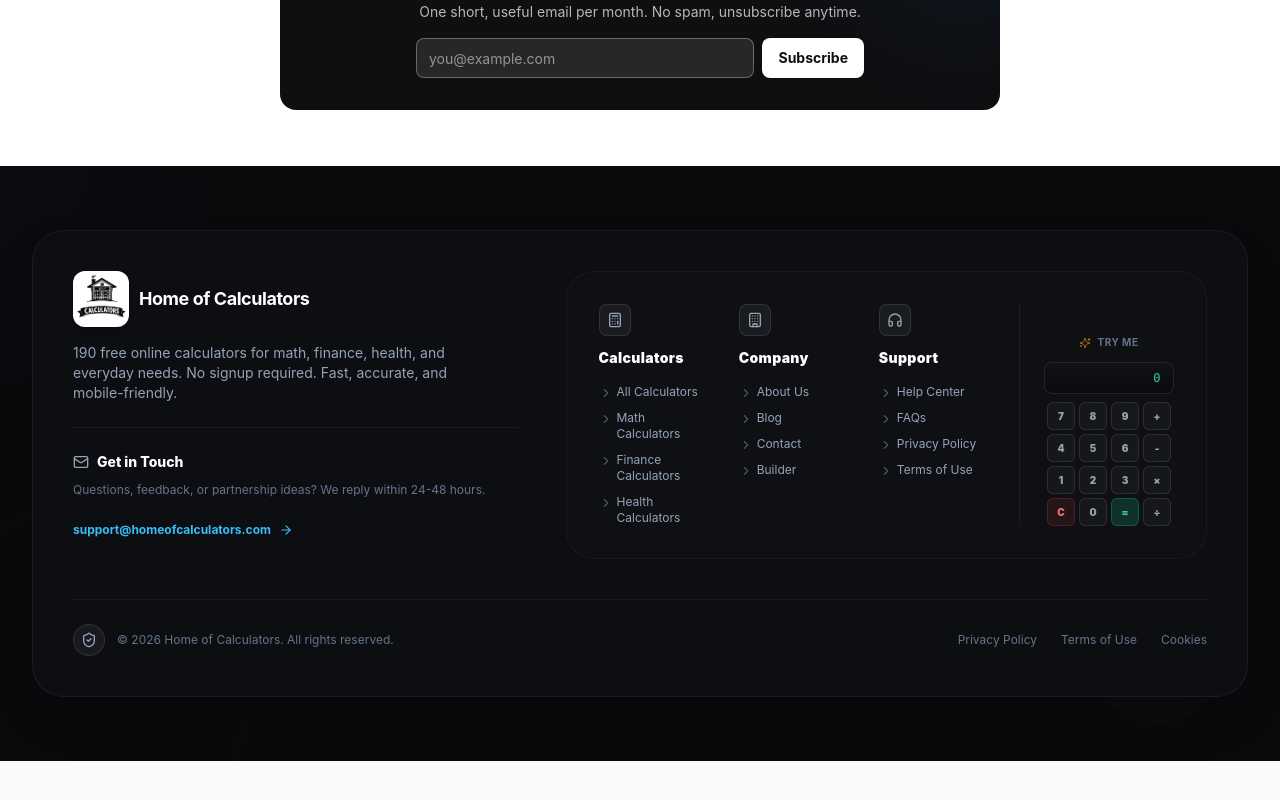
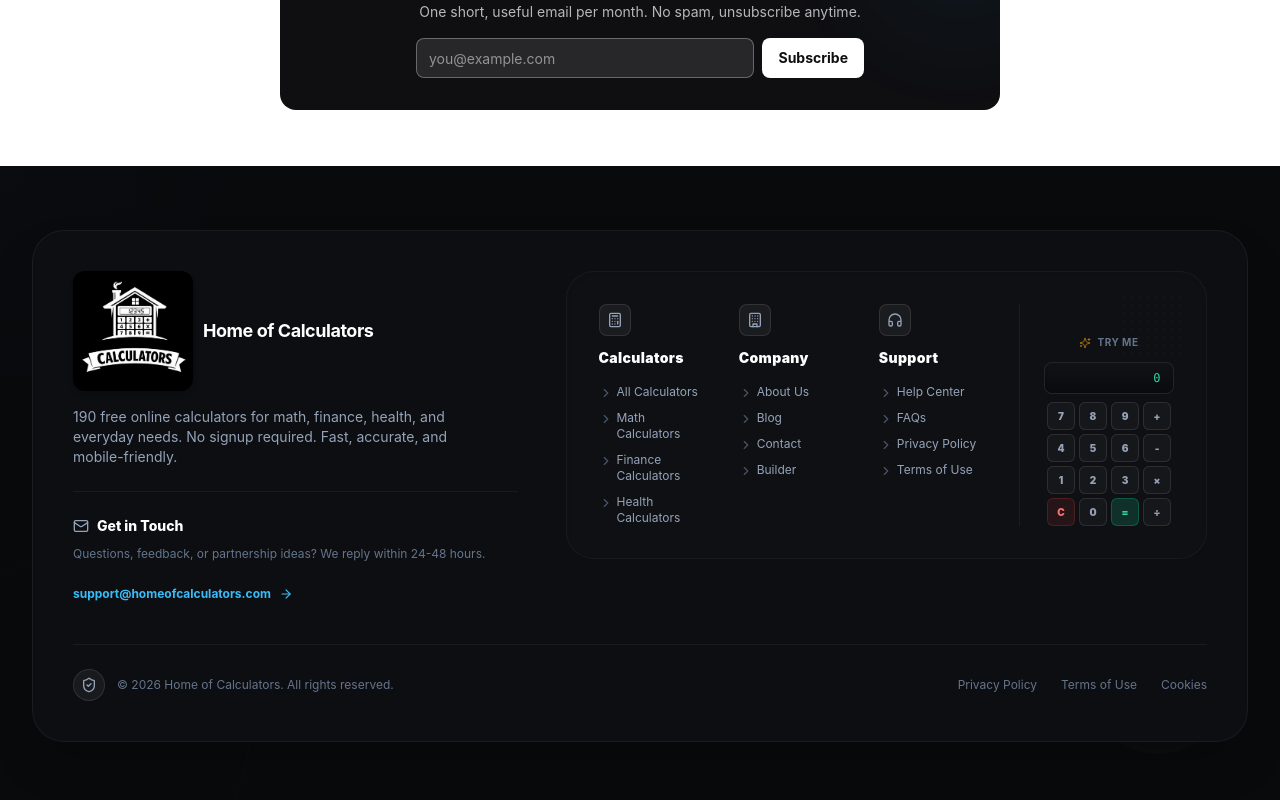
Before and after one commit to Motasaith/Calc_Craft, a Next.js app: page /blog in a window 1280 px wide. Shown: the part 1337-2137 px from the top of the page. Before the commit the page ends 2098 px from the top, so only its background shows below. Built offline with nearby package versions, Linux system fonts and the light colour scheme.

Commit message:
feat: add interactive footer component with GSAP animations and calculator widget

```diff
--- a/components/Footer.tsx
+++ b/components/Footer.tsx
@@ -188,7 +188,7 @@ export default function Footer() {
 
               {/* Brand Heading */}
               <Link href="/" className="flex items-center gap-2.5 mb-4 group select-none">
-                <Image src="/logo.png" alt="" width={56} height={56} className="object-contain rounded-xl group-hover:scale-105 transition-transform shadow-md" />
+                <Image src="/footer_logo.png" alt="" width={120} height={120} className="object-contain rounded-xl group-hover:scale-105 transition-transform shadow-md" />
                 <span className="text-lg font-bold text-white tracking-tight group-hover:text-slate-200 transition-colors">
                   {BRAND.name}
                 </span>
```
Also changed, not shown: public/footer_logo.png (added).
